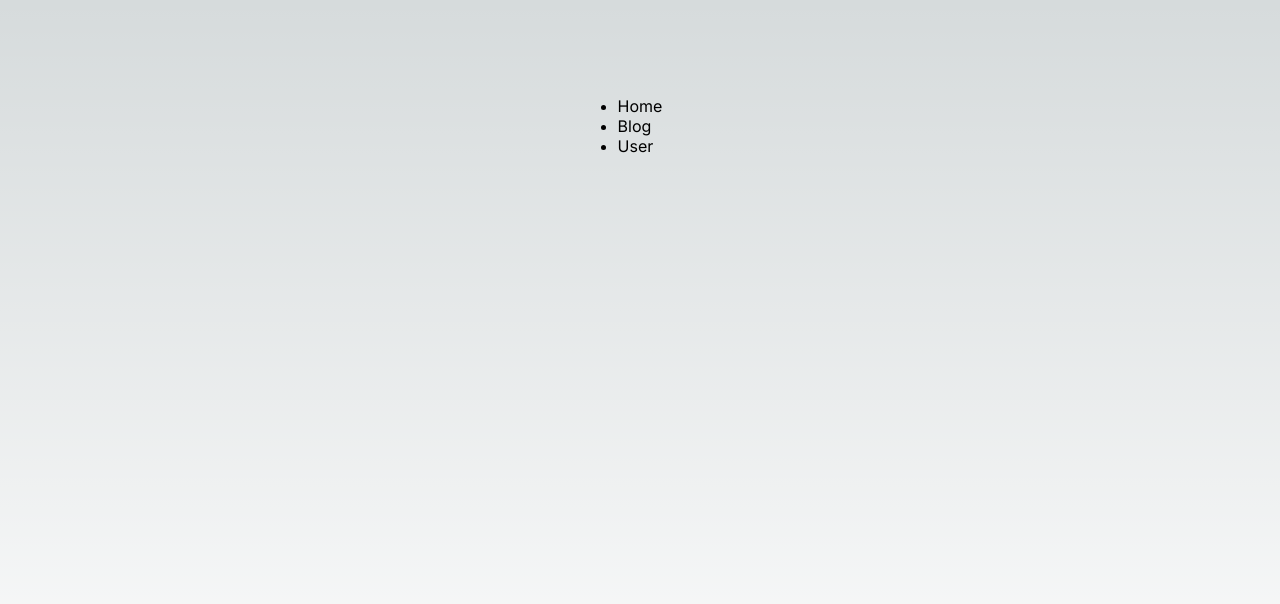
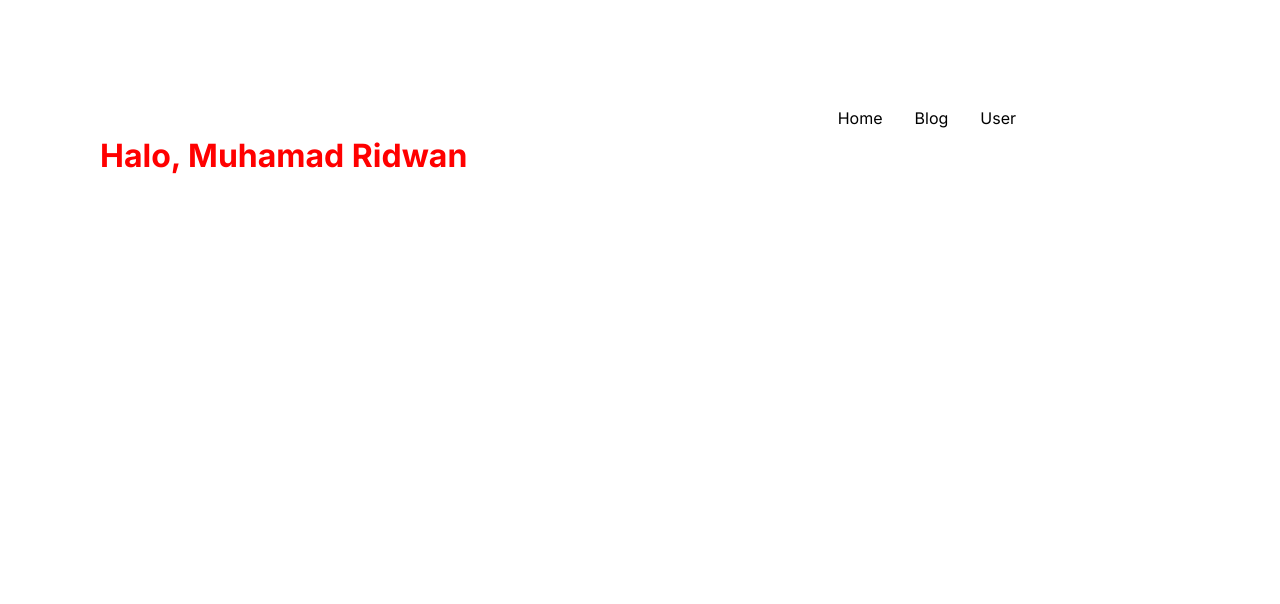
Before and after one commit to rdwanmuhamad/nextjs-basic, a Next.js app: page / in a window 1280 px wide. Shown: the top 604 px of the page. Built offline with nearby package versions, Linux system fonts and the light colour scheme.

Commit message:
styling global css and module css

```diff
--- a/app/layout.tsx
+++ b/app/layout.tsx
@@ -1,4 +1,4 @@
-import './globals.css'
+import './styles/globals.css'
 import { Inter } from 'next/font/google'
 
 const inter = Inter({ subsets: ['latin'] })
--- a/app/page.tsx
+++ b/app/page.tsx
@@ -1,11 +1,12 @@
 import Image from 'next/image'
-import styles from './page.module.css'
+import styles from './styles/Home.module.css';
 import Header from '../components/Header/header';
 
 export default function Home() {
   return (
-    <main className={styles.main}>
+    <main>
      <Header></Header>
+     <h1 className={styles['title-homepage']}>Halo, Muhamad Ridwan</h1>
     </main>
   );
 }
--- /dev/null
+++ b/app/styles/Home.module.css
@@ -0,0 +1,3 @@
+.title-homepage{
+    color: red;
+}
--- a/app/globals.css
+++ b/app/styles/globals.css
@@ -86,13 +86,14 @@ body {
 }
 
 body {
-  color: rgb(var(--foreground-rgb));
+  /* color: rgb(var(--foreground-rgb));
   background: linear-gradient(
       to bottom,
       transparent,
       rgb(var(--background-end-rgb))
     )
-    rgb(var(--background-start-rgb));
+    rgb(var(--background-start-rgb)); */
+    margin: 100px;
 }
 
 a {
@@ -105,3 +106,7 @@ a {
     color-scheme: dark;
   }
 }
+
+.title{
+  color: red;
+}
--- /dev/null
+++ b/components/Header/Header.module.css
@@ -0,0 +1,16 @@
+.container{
+    padding: 8px;
+    box-shadow: 3px 3px 11px rgb(0, 0, 0 / 32%);
+    max-width: 800px;
+    margin: auto;
+}
+
+.list{
+    list-style: none;
+    display: flex;
+    justify-content: flex-end;
+}
+
+.item{
+    margin: 0 16px;
+}
--- a/components/Header/header.tsx
+++ b/components/Header/header.tsx
@@ -1,17 +1,18 @@
 import React from 'react'
 import Link from 'next/link';
+import styles from './header.module.css'
 
 export default function Header() {
   return (
-    <header>
-      <ul>
-        <li>
+    <header className={styles.container}>
+      <ul className={styles.list}>
+        <li className={styles.item}>
           <Link href="/">Home</Link>
         </li>
-        <li>
+        <li className={styles.item}>
           <Link href="/blog">Blog</Link>
         </li>
-        <li>
+        <li className={styles.item}>
           <Link href="/users">User</Link>
         </li>
       </ul>
```
Also changed, not shown: app/styles/page.module.css (renamed from app/page.module.css).
